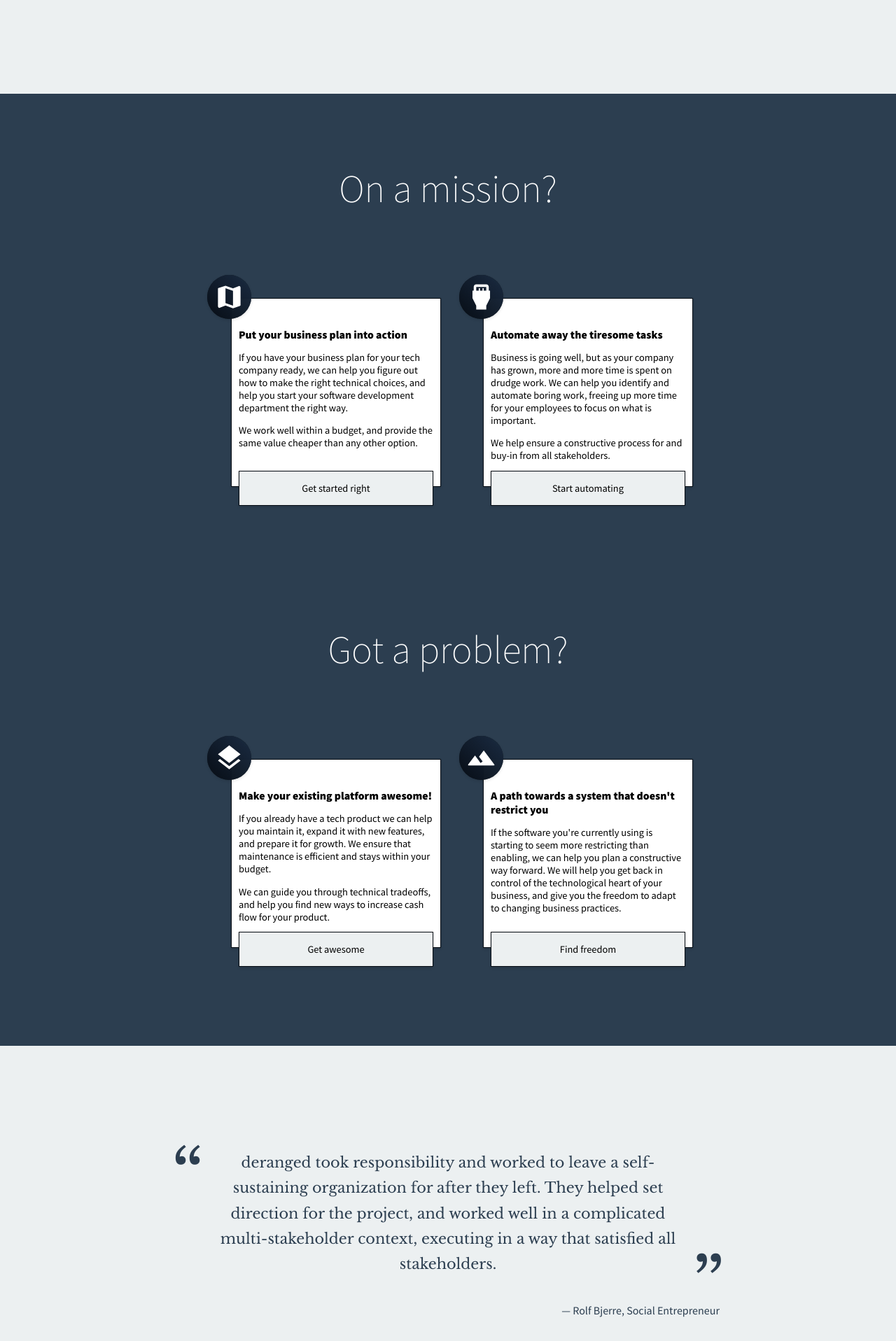
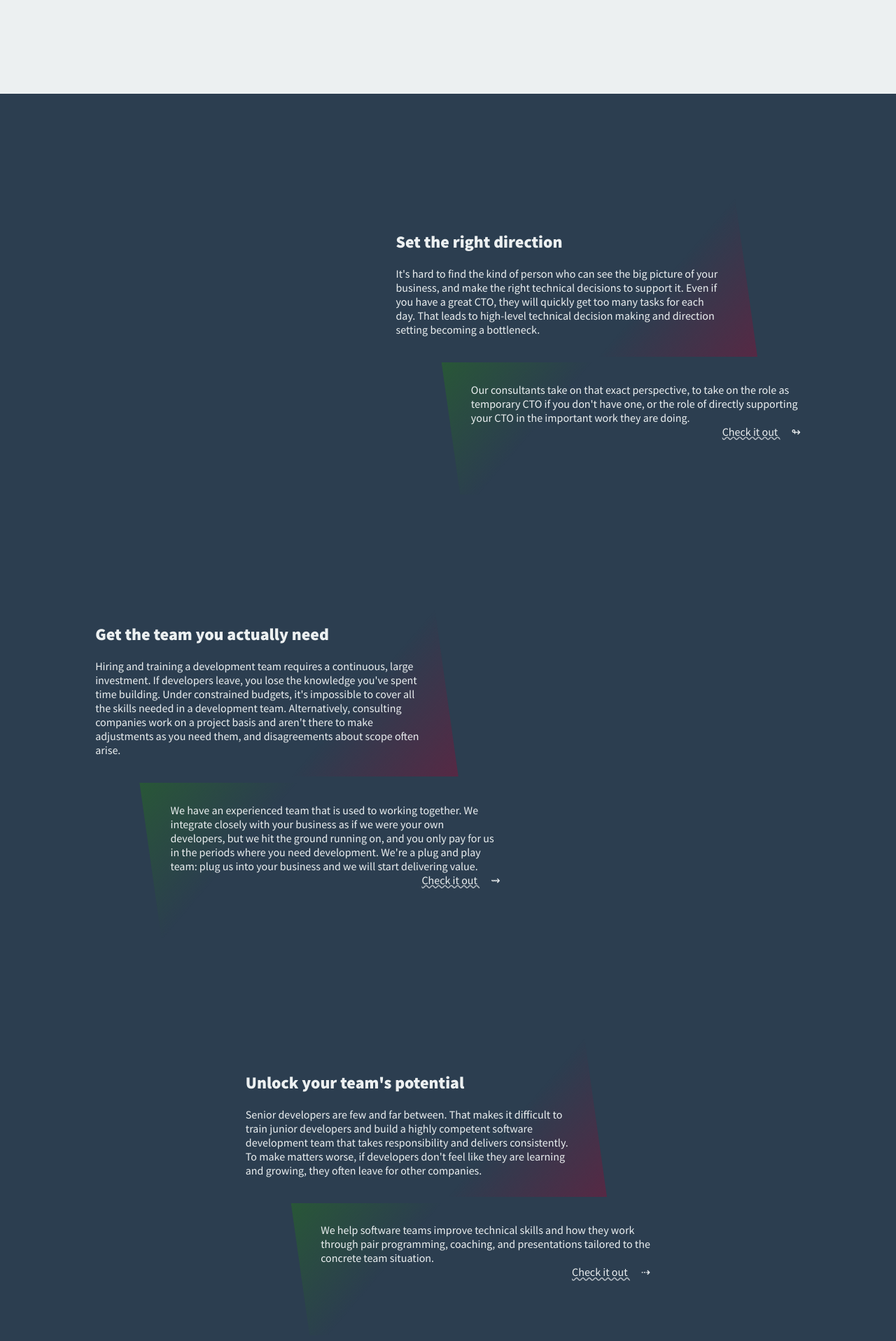
Before and after one commit to derangeddk/deranged.dk, a Jekyll site: the page built from index.html, in a window 1280 px wide. Shown: the part 2751-4668 px from the top of the page at 70% size. Built offline with Jekyll 4.4.1, drawn with Linux system fonts in a browser that asks for light colours.

Commit message:
updated the segmenting section to cover what we think most of our clients are looking for, and styled it in the same nature as the new differentiation section

```diff
--- a/css/home.scss
+++ b/css/home.scss
@@ -591,16 +591,111 @@ permalink: /css/homestyle.css
 }
 
 .products-section {
-  background: #2c3e50;
-  padding: 100px 100px;
+  background-color: #2c3e50;
+  min-height: 80vh;
+  padding: 100px 0px;
   display: flex;
-  justify-content: center;
+  flex-direction: column;
+  justify-content: start;
   align-items: center;
   @media screen and (max-width:767px) {
     padding: 0 10px;
   }
   @media screen and (max-width: 539px) {
     padding: 0;
+  }
+
+  .segment {
+    display: grid;
+    grid-template-rows: repeat(12, 1fr);
+    grid-template-columns: repeat(12, 1fr);
+    gap: .5em;
+    color: #ecf0f1;
+    text-align: start;
+    margin: 3em 0em;
+
+    &:nth-child(2) {
+      .problem {
+        grid-row: 1 / 7;
+        grid-column: 2 / 7;
+      }
+
+      .solution {
+        grid-row: 7 / 12;
+        grid-column: 3 / 8;
+      }
+    }
+
+    &:nth-child(3) {
+      .problem {
+        grid-row: 1 / 7;
+        grid-column: 4 / 9;
+      }
+
+      .solution {
+        grid-row: 7 / 12;
+        grid-column: 5 / 10;
+      }
+    }
+
+    .problem {
+      position: relative;
+      grid-row: 1 / 7;
+      grid-column: 6 / 11;
+      padding: 1.8em;
+      display: inherit;
+      z-index: 1;
+
+      &:after {
+        content: "";
+        position: absolute;
+        height: 100%;
+        width: 100%;
+        top: 0%;
+        left: 0%;
+        background-image: linear-gradient(135deg, transparent 70%, hsl(324, 36%, 25%) 100%);
+        transform: skew(8deg);
+        z-index: -1;
+      }
+    }
+
+    .solution {
+      position: relative;
+      grid-row: 7 / 12;
+      grid-column: 7 / 12;
+      padding: 1.8em;
+      display: flex;
+      flex-direction: column;
+      align-items: end;
+      z-index: 1;
+
+      &:after {
+        content: "";
+        position: absolute;
+        height: 100%;
+        width: 100%;
+        top: 0%;
+        left: 0%;
+        background-image: linear-gradient(315deg, transparent 70%, hsl(139, 36%, 25%) 100%);
+        transform: skew(8deg);
+        z-index: -1;
+      }
+
+      a {
+        color: inherit;
+        text-decoration: rgba(236, 240, 241, 0.7) wavy underline;
+
+        span {
+          display: inline-block;
+          margin-left: 1em;
+        }
+
+        &:hover span {
+          transform: translatex(5px);
+          transition: 100ms;
+        }
+      }
+    }
   }
 }
 
--- a/index.html
+++ b/index.html
@@ -104,53 +104,51 @@ title: Let's start building your software ➟ deranged
 </section>
 
 <section class="products-section">
-    <div class="product-presentation">
-        <h1 class="product-mission-header">On a mission?</h1>
-        <a href="/get-started-right/" class="product product-new-platform">
-            <img src="/img/map-icon.svg">
-            <h1>Put your business plan into action</h1>
-            <p>
-                If you have your business plan for your tech company ready, we can help you figure out how to make the right technical choices, and help you start your software development department the right way.
-            </p>
-            <p>
-                We work well within a budget, and provide the same value cheaper than any other option.
-            </p>
-            <div class="read-more">Get started right</div>
-        </a>
-        <a href="/start-automating/" class="product product-automation">
-            <img src="/img/input-icon.svg">
-            <h1>Automate away the tiresome tasks</h1>
-            <p>
-                Business is going well, but as your company has grown, more and more time is spent on drudge work.
-                We can help you identify and automate boring work, freeing up more time for your employees to focus on what is important.
-            </p>
-            <p>
-                We help ensure a constructive process for and buy-in from all stakeholders.
-            </p>
-            <div class="read-more">Start automating</div>
-        </a>
-        <h1 class="product-problem-header">Got a problem?</h1>
-        <a href="/get-awesome/" class="product product-fix-platform">
-            <img src="/img/layers-icon.svg">
-            <h1>Make your existing platform awesome!</h1>
-            <p>
-                If you already have a tech product we can help you maintain it, expand it with new features, and prepare it for growth.
-                We ensure that maintenance is efficient and stays within your budget.
-            </p>
-            <p>
-                We can guide you through technical tradeoffs, and help you find new ways to increase cash flow for your product.
-            </p>
-            <div class="read-more">Get awesome</div>
-        </a>
-        <a href="/no-restrictions/" class="product product-no-resctrictions">
-            <img src="/img/terrain-icon.svg">
-            <h1>A path towards a system that doesn't restrict you</h1>
-            <p>
-                If the software you're currently using is starting to seem more restricting than enabling, we can help you plan a constructive way forward.
-                We will help you get back in control of the technological heart of your business, and give you the freedom to adapt to changing business practices.
-            </p>
-            <div class="read-more">Find freedom</div>
-        </a>
+    <div class="segment">
+        <div class="problem">
+            <h1>Set the right direction</h1>
+            It's hard to find the kind of person who can see the big picture of your business,
+            and make the right technical decisions to support it. Even if you have a great CTO,
+            they will quickly get too many tasks for each day. That leads to high-level technical
+            decision making and direction setting becoming a bottleneck.
+        </div>
+        <div class="solution">
+            Our consultants take on that exact perspective, to take on the role as temporary
+            CTO if you don't have one, or the role of directly supporting your CTO in the important
+            work they are doing.
+            <a href="">Check it out <span>↬</span></a>
+        </div>
+    </div>
+    <div class="segment">
+        <div class="problem">
+            <h1>Get the team you actually need</h1>
+            Hiring and training a development team requires a continuous, large investment.
+            If developers leave, you lose the knowledge you've spent time building. Under constrained
+            budgets, it's impossible to cover all the skills needed in a development team. Alternatively,
+            consulting companies work on a project basis and aren't there to make adjustments as you
+            need them, and disagreements about scope often arise.
+        </div>
+        <div class="solution">
+            We have an experienced team that is used to working together. We integrate closely
+            with your business as if we were your own developers, but we hit the ground running on,
+            and you only pay for us in the periods where you need development. We're a plug and play
+            team: plug us into your business and we will start delivering value.
+            <a href="">Check it out <span>⇝</span></a>
+        </div>
+    </div>
+    <div class="segment">
+        <div class="problem">
+            <h1>Unlock your team's potential</h1>
+            Senior developers are few and far between. That makes it difficult to train junior
+            developers and build a highly competent software development team that takes responsibility
+            and delivers consistently. To make matters worse, if developers don't feel like they are
+            learning and growing, they often leave for other companies.
+        </div>
+        <div class="solution">
+            We help software teams improve technical skills and how they work through pair programming,
+            coaching, and presentations tailored to the concrete team situation.
+            <a href="">Check it out <span>⇢</span></a>
+        </div>
     </div>
 </section>
 <section class="customer-quote-section customer-quote-section--big my-8">
```
